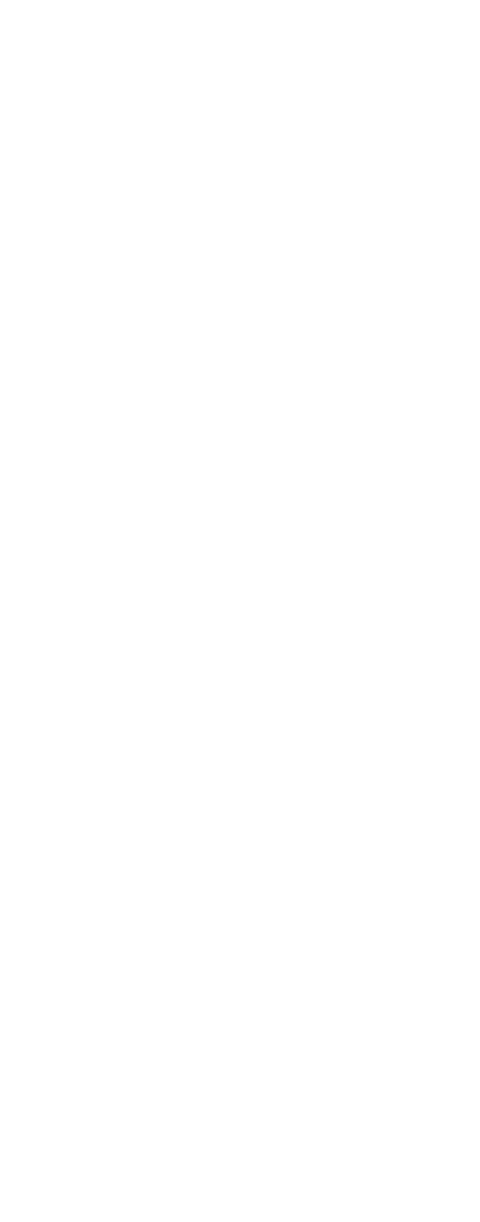
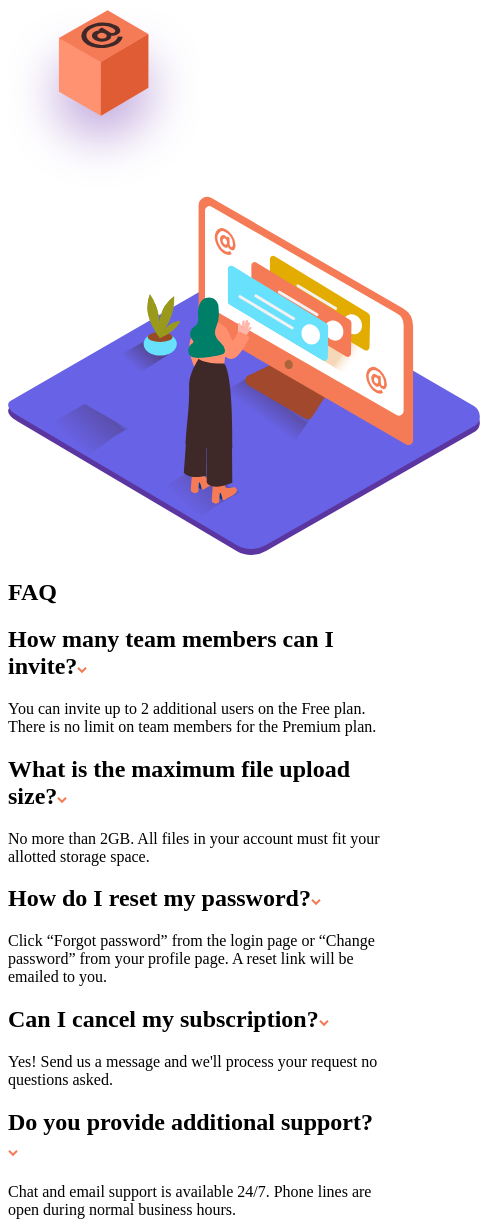
Before and after one commit to AndyHsiao0223/FAQ-accordion-card, a plain HTML site: page index.html in a window 390 px wide. Shown: the whole page, 480 px wide, since content can reach past the window. Before the commit the page ends 844 px from the top, so only its background shows below. Drawn offline with Linux system fonts and the light colour scheme.

Commit message:
* in index.html add Images and contents. * add Images in Assets folder separate by desktop and mobile.

```diff
--- a/index.html
+++ b/index.html
@@ -6,6 +6,41 @@
     <title>FAQ Accordion Card</title>
 </head>
 <body>
+    <div>
+        <aside>
+            <img src="./Assets/Images/desktop/illustration-box-desktop.svg">
+            <img src="./Assets/Images/desktop/illustration-woman-online-desktop.svg">
+        </aside>
+        <section>
+            <h1>FAQ</h1>
+            <article>
+                <h2>How many team members can I invite?<img src="./Assets/Images/icon-arrow-down.svg"></h2>
 
+                <p>You can invite up to 2 additional users on the Free plan. There is no limit on
+                    team members for the Premium plan.</p>
+            </article>
+
+            <article>
+                <h2>What is the maximum file upload size?<img src="./Assets/Images/icon-arrow-down.svg"></h2>
+                <p>No more than 2GB. All files in your account must fit your allotted storage space.</p>
+            </article>
+
+            <article>
+                <h2>How do I reset my password?<img src="./Assets/Images/icon-arrow-down.svg"></h2>
+                <p>Click “Forgot password” from the login page or “Change password” from your profile page.
+                    A reset link will be emailed to you.</p>
+            </article>
+
+            <article>
+                <h2>Can I cancel my subscription?<img src="./Assets/Images/icon-arrow-down.svg"></h2>
+                <p>Yes! Send us a message and we'll process your request no questions asked.</p>
+            </article>
+
+            <article>
+                <h2>Do you provide additional support?<img src="./Assets/Images/icon-arrow-down.svg"></h2>
+                <p>Chat and email support is available 24/7. Phone lines are open during normal business hours.</p>
+            </article>
+        </section>
+    </div>
 </body>
 </html>
```
Also changed, not shown: Assets/Images/desktop/bg-pattern-desktop.svg (added), Assets/Images/desktop/illustration-box-desktop.svg (added), Assets/Images/desktop/illustration-woman-online-desktop.svg (added), Assets/Images/favicon-32x32.png (added), Assets/Images/icon-arrow-down.svg (added), Assets/Images/mobile/bg-pattern-mobile.svg (added), Assets/Images/mobile/illustration-woman-online-mobile.svg (added).
